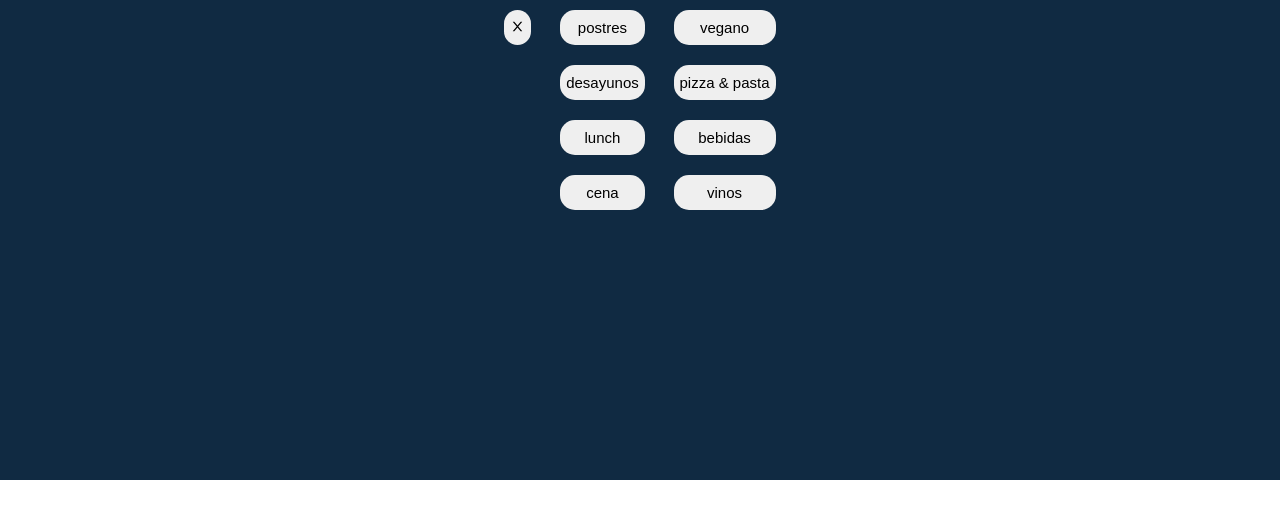
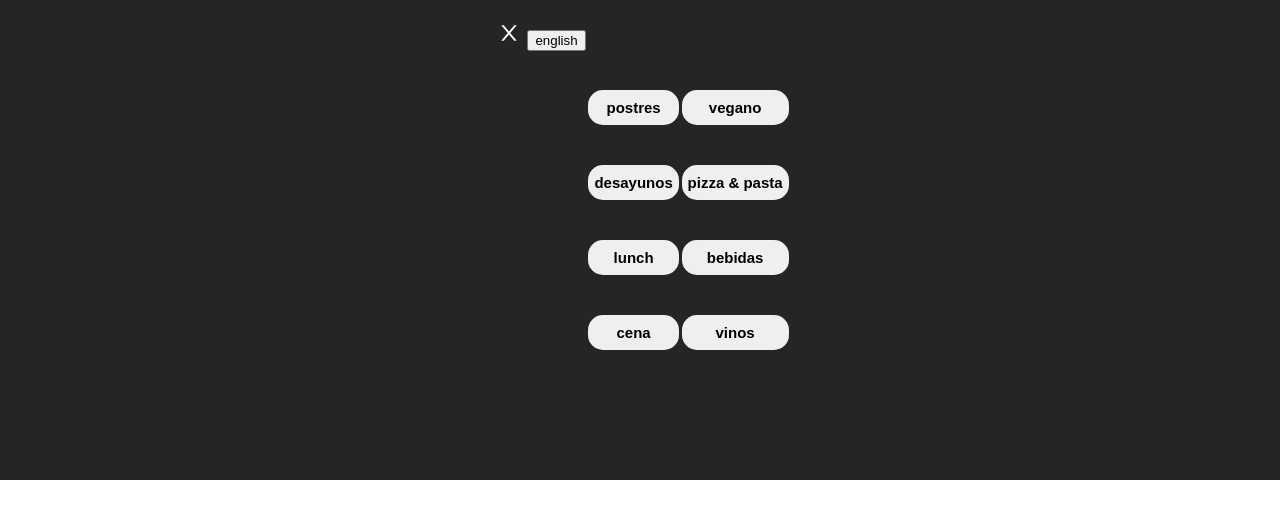
Before and after one commit to leovid2392/mia_menuGeneral, a React (Create React App) app: page / in a window 1280 px wide. Both pictures are taken after a click on the button "Menu". Shown: the top 518 px of the page. Built offline with nearby package versions, Linux system fonts and the light colour scheme; the HTML template or start-up script is replaced by a standard one.

Commit message:
toggle lenguage for menus starting

```diff
--- a/src/component/dinner/Dinner.js
+++ b/src/component/dinner/Dinner.js
@@ -3,10 +3,10 @@ import React from "react";
 import dinner_img from "../../assets/cena_esp.jpg";
 import "./dinner.css";
 
-function Dinner() {
+function Dinner({ img }) {
 	return (
 		<figure className='menu_img'>
-			<img src={dinner_img} alt='menu cena' />
+			<img src={img} alt='menu cena' />
 		</figure>
 	);
 }
--- a/src/component/home/Home.js
+++ b/src/component/home/Home.js
@@ -2,7 +2,6 @@ import React from "react";
 
 import logo from "../../assets/logo_mia_by_selina.png";
 import slider1 from "../../assets/slider1.jpg";
-import { FaBars } from "react-icons/fa";
 
 import "./home.css";
 
@@ -21,7 +20,6 @@ function Home({ showHome, setShowHome }) {
 
 			<button className='home_button' onClick={handleMenu}>
 				Menu
-				<FaBars />
 			</button>
 
 			<div className='btn home_sliderContainer'>
--- a/src/component/menuList/MenuList.js
+++ b/src/component/menuList/MenuList.js
@@ -2,8 +2,10 @@ import React, { useState } from "react";
 
 import { AiOutlineClose } from "react-icons/ai";
 
+import pizzaImg from "../../assets/pizza_esp.jpg";
+import cenaImg from "../../assets/cena_esp.jpg";
+
 import NavBar from "../navBar/NavBar";
-
 import Drinks from "../drinks/Drinks";
 import Dinner from "../dinner/Dinner";
 import Vegan from "../vegan/Vegan";
@@ -16,6 +18,7 @@ import BreakFast from "../breakFast/BreakFast";
 import "./menuList.css";
 
 function MenuList({ showHome, setShowHome }) {
+	const [english, setEnglish] = useState(false);
 	const [wines, setWines] = useState(false);
 	const [drinks, setDrinks] = useState(false);
 	const [dinner, setDinner] = useState(false);
@@ -135,6 +138,14 @@ function MenuList({ showHome, setShowHome }) {
 		}
 	};
 
+	const handleEnglish = () => {
+		if (!english) {
+			setEnglish(true);
+		} else {
+			setEnglish(false);
+		}
+	};
+
 	if (wines) {
 		return (
 			<>
@@ -179,7 +190,7 @@ function MenuList({ showHome, setShowHome }) {
 			</>
 		);
 	}
-	if (dinner) {
+	if (english && dinner) {
 		return (
 			<>
 				<NavBar
@@ -189,7 +200,20 @@ function MenuList({ showHome, setShowHome }) {
 					setDinner={setDinner}
 				/>
 
-				<Dinner />
+				<Dinner img={pizzaImg} />
+			</>
+		);
+	} else if (dinner) {
+		return (
+			<>
+				<NavBar
+					setShowHome={setShowHome}
+					showHome={showHome}
+					food='dinner'
+					setDinner={setDinner}
+				/>
+
+				<Dinner img={cenaImg} />
 			</>
 		);
 	}
@@ -259,16 +283,16 @@ function MenuList({ showHome, setShowHome }) {
 		);
 	}
 
+	if (!english) {
 		return (
-		<div className='menu_list'>
-			{/* <figure className='menuList_imgContainer'>
-				<img src={logo} alt='mia logo' />
-			</figure> */}
-			<section className='menuList_btnContainer'>
-				{/* <button> alimentos </button> */}
+			<section className='menuList'>
+				<div className='menuList_btnContainer'>
+					<div>
 						<button className='menuList_icon' onClick={handleMenu}>
 							<AiOutlineClose />
 						</button>
+						<button onClick={handleEnglish}>english</button>
+					</div>
 					<div className='menuList_btns'>
 						<button onClick={handleDesserts}> postres </button>
 						<button onClick={handleBreakFast}> desayunos </button>
@@ -282,9 +306,62 @@ function MenuList({ showHome, setShowHome }) {
 						<button onClick={handleDrinks}> bebidas</button>
 						<button onClick={handleWines}> vinos</button>
 					</div>
+				</div>
 			</section>
+		);
+	} else {
+		return (
+			<section className='menuList'>
+				<div className='menuList_btnContainer'>
+					<div>
+						<button className='menuList_icon' onClick={handleMenu}>
+							<AiOutlineClose />
+						</button>
+						<button onClick={handleEnglish}>english</button>
 					</div>
+					<div className='menuList_btns'>
+						<button onClick={handleDesserts}> desserts </button>
+						<button onClick={handleBreakFast}> Breakfast </button>
+						<button onClick={handleLunch}> Lunch </button>
+						<button onClick={handleDinner}> Dinner </button>
+					</div>
+					<div className='menuList_btns'>
+						<button onClick={handleVegan}> Vegan </button>
+						<button onClick={handlePizza}> Pizza & Pasta </button>
+
+						<button onClick={handleDrinks}> Drinks</button>
+						<button onClick={handleWines}> Wines</button>
+					</div>
+				</div>
+			</section>
 		);
 	}
 
+	// return (
+	// 	<section className='menuList'>
+	// 		<div className='menuList_btnContainer'>
+	// 			<div>
+	// 				<button className='menuList_icon' onClick={handleMenu}>
+	// 					<AiOutlineClose />
+	// 				</button>
+	// 				<button>english</button>
+	// 			</div>
+	// 			<div className='menuList_btns'>
+	// 				<button onClick={handleDesserts}> postres </button>
+	// 				<button onClick={handleBreakFast}> desayunos </button>
+	// 				<button onClick={handleLunch}> lunch </button>
+	// 				<button onClick={handleDinner}> cena </button>
+	// 			</div>
+	// 			<div className='menuList_btns'>
+	// 				<button onClick={handleVegan}> vegano </button>
+	// 				<button onClick={handlePizza}> pizza & pasta </button>
+
+	// 				<button onClick={handleDrinks}> bebidas</button>
+	// 				<button onClick={handleWines}> vinos</button>
+	// 			</div>
+	// 		</div>
+	// 	</section>
+	// );
+}
+
 export default MenuList;
--- a/src/component/menuList/menuList.css
+++ b/src/component/menuList/menuList.css
@@ -1,17 +1,8 @@
-.menu_list {
-	/* display: none; */
-	position: absolute;
-	background-color: hsl(209, 61%, 16%);
+.menuList {
+	background-color: #252525;
 	width: 100%;
-	height: 480px;
-}
-
-.hide_menuList {
-	display: none;
-	position: absolute;
-	background-color: hsl(209, 61%, 16%);
-	width: 100%;
-	height: 480px;
+	height: 460px;
+	padding-top: 20px;
 }
 
 .menuList_imgContainer {
@@ -35,21 +26,22 @@
 .menuList_btns {
 	display: flex;
 	flex-direction: column;
+	margin-top: 50px;
 }
 
-.menuList_btnContainer button {
-	margin: 10px 0px;
+.menuList_icon {
+	height: 20px;
+	background-color: #252525;
+	color: white;
+	font-size: 24px;
+	border-style: none;
+}
+
+.menuList_btns button {
+	margin: 20px 0px;
 	font-size: 15px;
 	border-radius: 15px;
 	border-style: none;
 	height: 35px;
+	font-weight: bold;
 }
-
-.alimentos_active {
-	display: flex;
-	flex-direction: column;
-}
-
-.alimentos_hidden {
-	display: none;
-}
```
Lines whose indentation alone changed are shown as unchanged.
